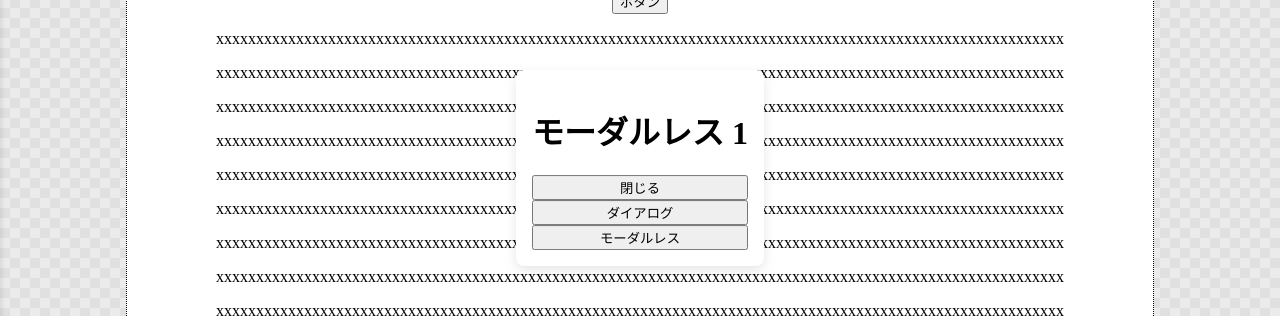
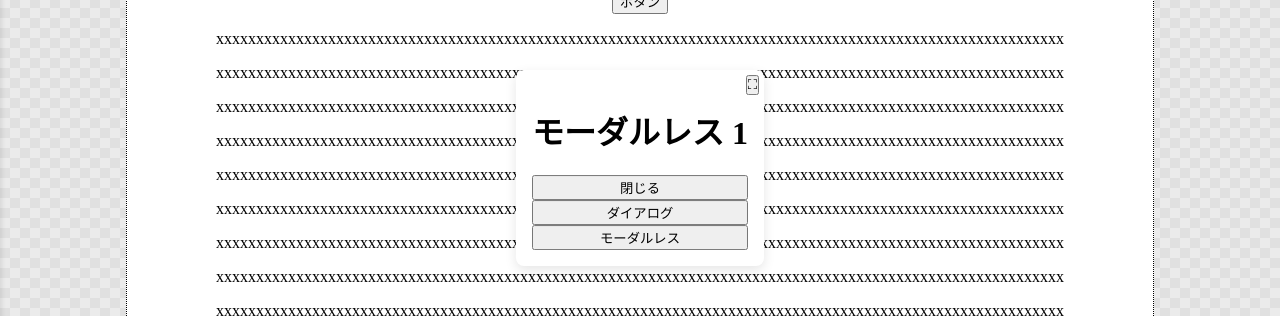
Before and after one commit to takahiro-tanaka-job/layout-editor, a React (Vite) app: page / in a window 1280 px wide. Both pictures are taken after a click on the button "モーダルレス". Shown: the part 232-548 px from the top of the page. Built offline with nearby package versions, Linux system fonts and the light colour scheme.

Commit message:
ダイアログ

```diff
--- a/src/components/Dialog/Cotrol.module.css
+++ b/src/components/Dialog/Cotrol.module.css
@@ -11,7 +11,17 @@
   margin: 0;
 }
 
-.modeless::backdrop {
-  /* モーダル背景を無効化 */
-  /* display: none; */
+.root.maximized {
+  width: 98vw;
+  height: 98vh;
+  top: 1vw !important;
+  left: 1vh !important;
+  transform: none;
 }
+
+button.maximized {
+  position: absolute;
+  top: 5px;
+  right: 5px;
+  padding: 0;
+}
--- a/src/components/Dialog/Cotrol.tsx
+++ b/src/components/Dialog/Cotrol.tsx
@@ -9,6 +9,7 @@ export const Cotrol = (props: {
 }) => {
 
   const dialogRef = React.useRef<HTMLDialogElement>(null);
+  const [maximized, SetMaximized] = React.useState(false);
 
   React.useEffect(() => {
     enableDrag(dialogRef.current!);
@@ -65,9 +66,12 @@ export const Cotrol = (props: {
   return (
     <dialog
       ref={dialogRef}
-      className={styles.root}
+      className={`${styles.root} ${maximized ? styles.maximized : ""}`}
       onClose={() => props.setIsOpenDialog(false)}
     >
+      <button className={styles.maximized} onClick={() => SetMaximized(bef => !bef)}>
+        {maximized ? '🗗' : '⛶'}
+      </button>
       {props.children}
     </dialog>
   );
```
